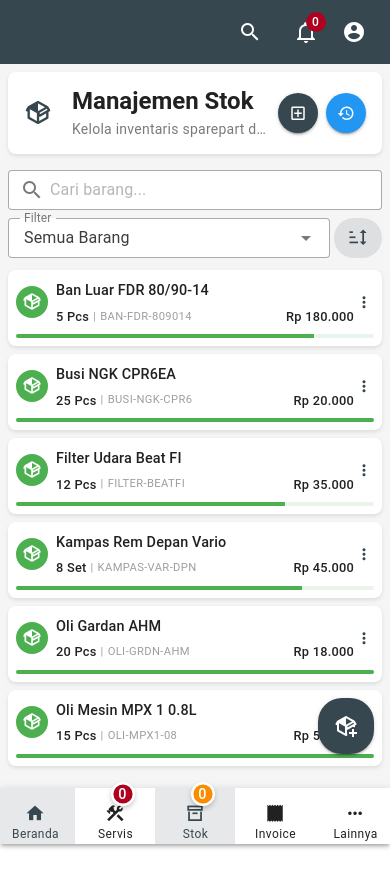
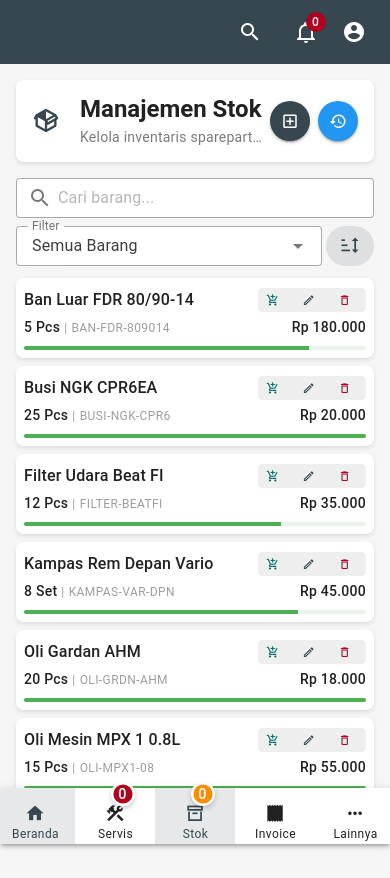
Before and after one commit to widiyanata/bengkel, a Vue app in the folder bengkelku-mobile/: page /stok in a window 390 px wide. Before the commit the page ends 844 px from the top, so only its background shows below. Built offline with nearby package versions, Linux system fonts and the light colour scheme.

Commit message:
optimasi tampilan list stok

```diff
--- a/bengkelku-mobile/src/views/StockPage.vue
+++ b/bengkelku-mobile/src/views/StockPage.vue
@@ -1,6 +1,6 @@
 
 <template>
-  <v-container class="pa-2">
+  <v-container>
     <!-- Compact Header -->
     <v-card class="mb-4 header-card" variant="flat">
       <v-card-item>
@@ -106,9 +106,9 @@
       >
         <div class="d-flex align-center pa-2">
           <!-- Status Icon -->
-          <v-avatar :color="getStockStatusColor(item)" size="32" class="me-2">
+          <!-- <v-avatar :color="getStockStatusColor(item)" size="32" class="me-2">
             <v-icon icon="mdi-package-variant" size="small" color="white"></v-icon>
-          </v-avatar>
+          </v-avatar> -->
 
           <!-- Item Info -->
           <div class="flex-grow-1 item-info">
@@ -121,8 +121,13 @@
                 variant="elevated"
                 class="ms-1"
               >
-                Stok Menipis
+                Menipis
               </v-chip>
+              <div class="flex-wrap ga-1 bg-surface-variant rounded">
+                <v-btn size="x-small" variant="text" color="secondary" @click="goToRecordPurchaseForItem(item)" prepend-icon="mdi-cart-plus" title="Beli"></v-btn>
+                <v-btn size="x-small" variant="text" @click="openEditItemDialog(item)" prepend-icon="mdi-pencil-outline" title="Edit"></v-btn>
+                <v-btn size="x-small" variant="text" @click="openDeleteItemDialog(item)" prepend-icon="mdi-delete-outline" title="Hapus" color="error"></v-btn>
+              </div>
             </div>
 
             <div class="d-flex align-center justify-space-between mt-1">
@@ -136,7 +141,7 @@
           </div>
 
           <!-- Action Menu -->
-          <v-menu location="bottom end">
+          <!-- <v-menu location="bottom end">
             <template v-slot:activator="{ props }">
               <v-btn
                 v-bind="props"
@@ -151,7 +156,7 @@
               <v-list-item @click="openEditItemDialog(item)" prepend-icon="mdi-pencil-outline" title="Edit"></v-list-item>
               <v-list-item @click="openDeleteItemDialog(item)" prepend-icon="mdi-delete-outline" title="Hapus" color="error"></v-list-item>
             </v-list>
-          </v-menu>
+          </v-menu> -->
         </div>
 
         <!-- Stock Progress Bar -->
@@ -816,26 +821,4 @@
   z-index: 100;
 } */
 
-/* Responsive Adjustments */
-@media (max-width: 600px) {
-  .v-container {
-    padding: 8px !important;
-  }
-
-  .stock-item-card {
-    margin-bottom: 8px;
-  }
-
-  .text-subtitle-1 {
-    font-size: 0.9rem !important;
-  }
-
-  .text-body-2 {
-    font-size: 0.8rem !important;
-  }
-
-  .text-caption {
-    font-size: 0.7rem !important;
-  }
-}
 </style>
```
